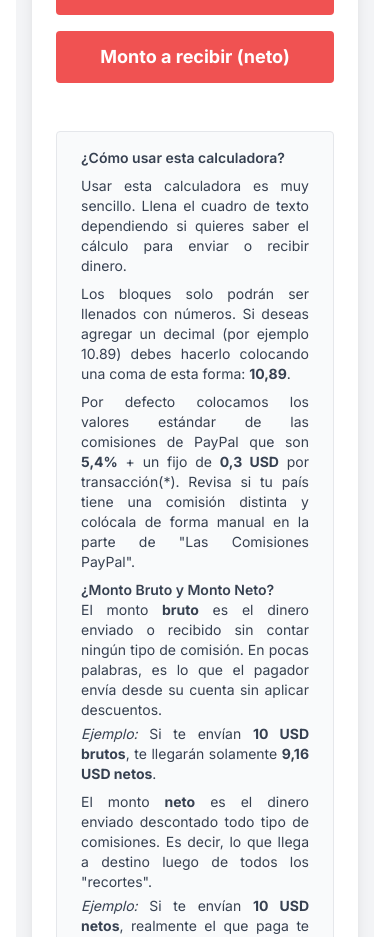
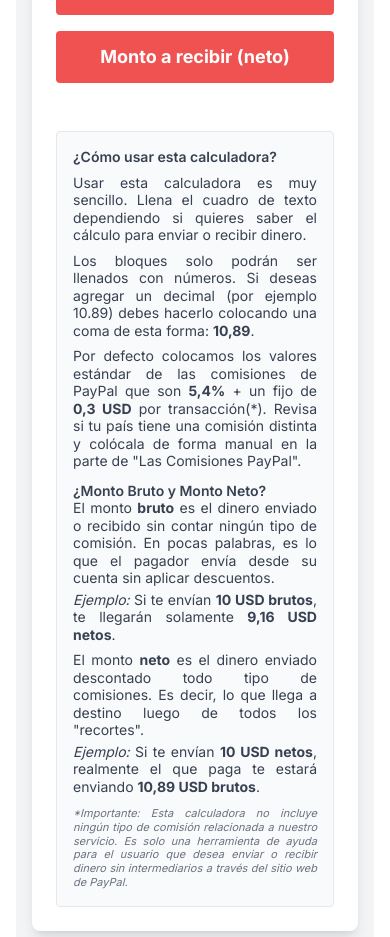
Before and after one commit to Motostore/motostore2.0, a Next.js app: page /calculadora-comisiones-paypal in a window 390 px wide. Shown: the part 1063-2000 px from the top of the page. Built offline with nearby package versions, Linux system fonts and the light colour scheme; no server answers; a web font is replaced by a local one.

Commit message:
feat: Mi última actualización del proyecto

```diff
--- a/src/app/calculadora-comisiones-paypal/page.tsx
+++ b/src/app/calculadora-comisiones-paypal/page.tsx
@@ -111,8 +111,8 @@ export default function Page() {
           </div>
         )}
 
-        {/* NUEVO BLOQUE DE TEXTO DESCRIPTIVO */}
-        <div className="bg-gray-50 border border-gray-200 text-gray-700 px-6 py-4 rounded mt-6 text-base text-justify text-sm md:text-base">
+        {/* NUEVO BLOQUE DE TEXTO DESCRIPTIVO RESPONSIVO */}
+        <div className="bg-gray-50 border border-gray-200 text-gray-700 px-4 py-4 rounded mt-6 text-sm leading-tight md:px-6 md:py-6 md:text-base md:leading-relaxed text-justify">
           <p className="font-semibold mb-2">¿Cómo usar esta calculadora?</p>
           <p>
             Usar esta calculadora es muy sencillo. Llena el cuadro de texto dependiendo si quieres saber el cálculo para enviar o recibir dinero.
@@ -123,7 +123,7 @@ export default function Page() {
           <p className="mt-2">
             Por defecto colocamos los valores estándar de las comisiones de PayPal que son <strong>5,4%</strong> + un fijo de <strong>0,3 USD</strong> por transacción(*). Revisa si tu país tiene una comisión distinta y colócala de forma manual en la parte de "Las Comisiones PayPal".
           </p>
-          <p className="mt-2 font-semibold">¿Monto Bruto y Monto Neto?</p>
+          <p className="mt-3 font-semibold">¿Monto Bruto y Monto Neto?</p>
           <p>
             El monto <strong>bruto</strong> es el dinero enviado o recibido sin contar ningún tipo de comisión. En pocas palabras, es lo que el pagador envía desde su cuenta sin aplicar descuentos.
           </p>
@@ -136,11 +136,11 @@ export default function Page() {
           <p className="mt-1">
             <em>Ejemplo:</em> Si te envían <strong>10 USD netos</strong>, realmente el que paga te estará enviando <strong>10,89 USD brutos</strong>.
           </p>
-          <p className="mt-3 italic text-xs text-gray-500">
+          <p className="mt-3 italic text-[11px] text-gray-500 md:text-xs">
             *Importante: Esta calculadora no incluye ningún tipo de comisión relacionada a nuestro servicio. Es solo una herramienta de ayuda para el usuario que desea enviar o recibir dinero sin intermediarios a través del sitio web de PayPal.
           </p>
         </div>
-        {/* FIN DEL BLOQUE DESCRIPTIVO */}
+        {/* FIN DEL BLOQUE RESPONSIVO */}
       </div>
     </div>
   );
```
